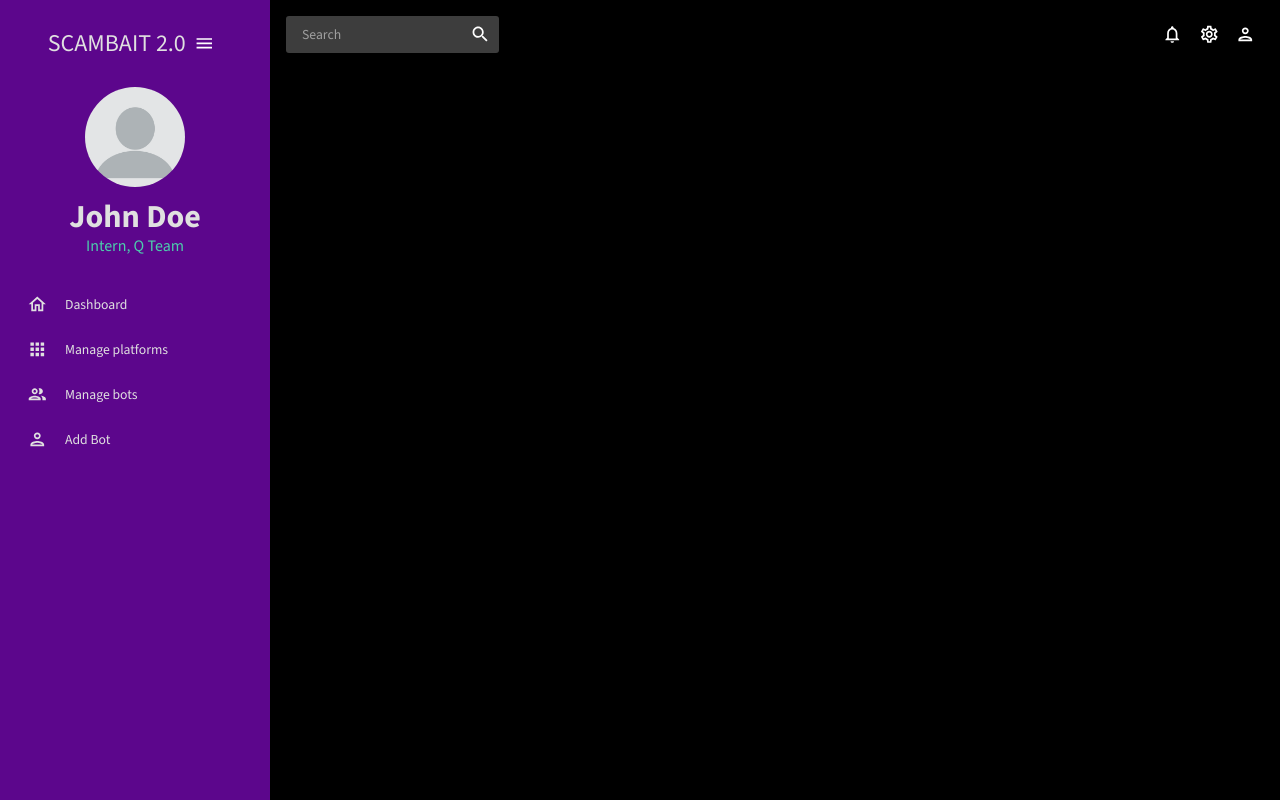
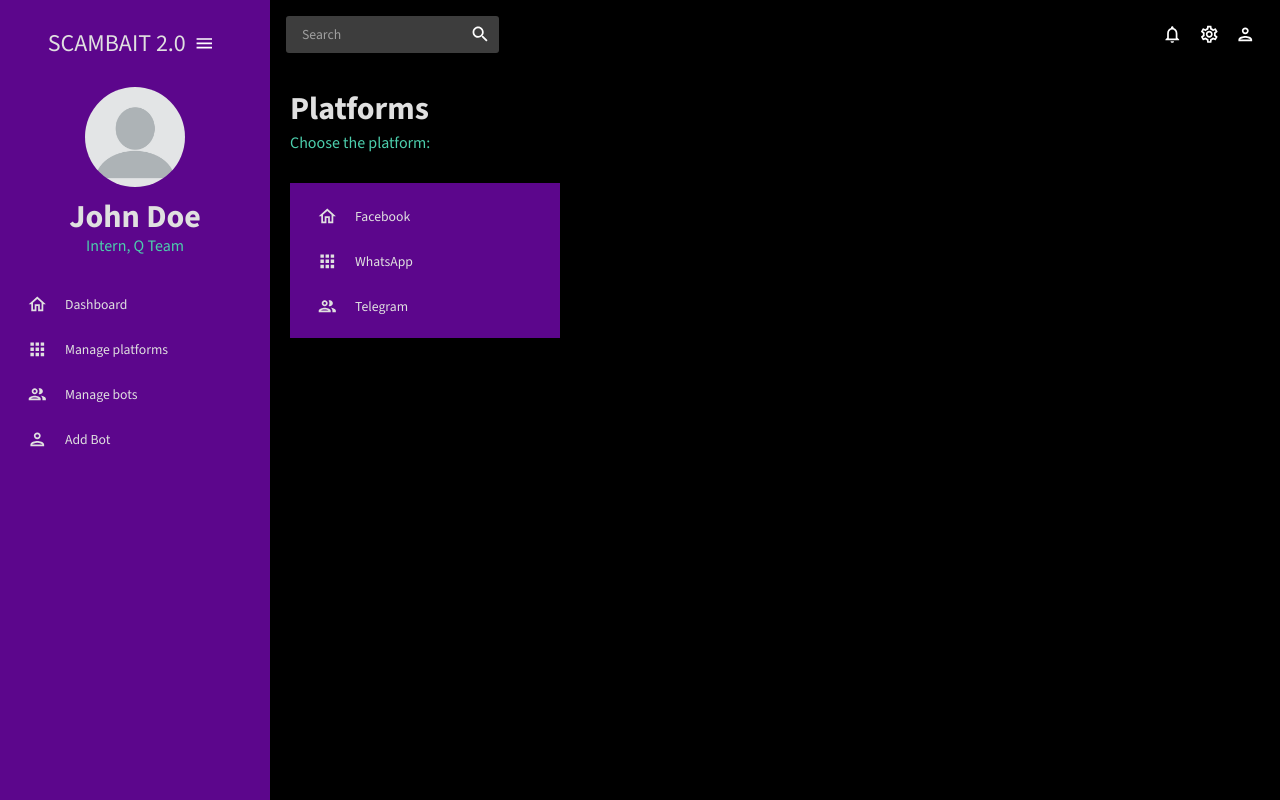
Before and after one commit to wjkb/Dashboard-v1, a React (Create React App) app: page /platforms in a window 1280 px wide. Built offline with nearby package versions, Linux system fonts and the light colour scheme.

Commit message:
Add new sidebar in manage platforms (buggy)

```diff
--- a/src/App.js
+++ b/src/App.js
@@ -1,15 +1,17 @@
 import { ColorModeContext, useMode } from "./theme";
 import { CssBaseline, ThemeProvider } from "@mui/material";
 import { Routes, Route } from "react-router-dom";
+import { useState } from "react";
 import Topbar from "./scenes/global/Topbar";
 import Sidebar from "./scenes/global/Sidebar";
 import Dashboard from "./scenes/dashboard";
 import Form from "./scenes/form";
 // import Team from "./scenes/Team";
-// import Platforms from "./scenes/Platforms";
+import Platforms from "./scenes/platforms";
 
 function App() {
   const [theme, colorMode] = useMode();
+  const [selectedPlatform, setSelectedPlatform] = useState(null);
 
   return (
     <ColorModeContext.Provider value={colorMode}>
@@ -21,9 +23,12 @@ function App() {
             <Topbar />
             <Routes>
               <Route path="/" element={<Dashboard />} />
+              <Route
+                path="/platforms"
+                element={<Platforms selectedPlatform={selectedPlatform} />}
+              />
               <Route path="/addbot" element={<Form />} />
               {/* <Route path="/team" element={<Team />} /> */}
-              {/* <Route path="/platforms" element={<Platforms />} /> */}
             </Routes>
           </main>
         </div>
--- a/src/scenes/global/Sidebar.jsx
+++ b/src/scenes/global/Sidebar.jsx
@@ -119,7 +119,7 @@ const Sidebar = () => {
           />
           <Item
             title="Manage platforms"
-            to="/manageplatforms"
+            to="/platforms"
             icon={<AppsOutlinedIcon />}
             selected={selected}
             setSelected={setSelected}
--- /dev/null
+++ b/src/scenes/platforms/index.jsx
@@ -0,0 +1,16 @@
+import { Box } from "@mui/material";
+import Header from "../../components/Header";
+import PlatformSidebar from "./platformSidebar";
+
+const Platforms = ({ selectedPlatform }) => {
+  return (
+    <Box m="20px">
+      <Box display="flex" justifyContent="space-between" alignItems="center">
+        <Header title="Platforms" subtitle="Choose the platform:" />
+      </Box>
+      <PlatformSidebar selectedPlatform={selectedPlatform} />
+    </Box>
+  );
+};
+
+export default Platforms;
--- /dev/null
+++ b/src/scenes/platforms/platformSidebar.jsx
@@ -0,0 +1,86 @@
+import { useState } from "react";
+import { ProSidebar, Menu, MenuItem } from "react-pro-sidebar";
+import "react-pro-sidebar/dist/css/styles.css";
+import { Box, IconButton, Typography, useTheme } from "@mui/material";
+import { Link } from "react-router-dom";
+import { tokens } from "../../theme";
+import HomeOutlinedIcon from "@mui/icons-material/HomeOutlined";
+import AppsOutlinedIcon from "@mui/icons-material/AppsOutlined";
+import PeopleOutlinedIcon from "@mui/icons-material/PeopleOutlined";
+import PersonOutlinedIcon from "@mui/icons-material/PersonOutlined";
+
+const Item = ({ title, to, icon, selected, setSelected }) => {
+  const theme = useTheme();
+  const colors = tokens;
+  return (
+    <MenuItem
+      active={selected === title}
+      style={{
+        color: colors.grey[100],
+      }}
+      onClick={() => setSelected(title)}
+      icon={icon}
+    >
+      <Typography>{title}</Typography>
+      <Link to={to} />
+    </MenuItem>
+  );
+};
+
+const PlatformSidebar = ({ selectedPlatform }) => {
+  const theme = useTheme();
+  const colors = tokens;
+
+  const [selected, setSelected] = useState(selectedPlatform || "Dashboard");
+
+  return (
+    <Box
+      sx={{
+        "& .pro-sidebar-inner": {
+          background: theme.palette.primary.main + " !important",
+        },
+        "& .pro-icon-wrapper": {
+          backgroundColor: "transparent !important",
+        },
+        "& .pro-inner-item": {
+          padding: "5px 35px 5px 20px !important",
+        },
+        "& .pro-inner-item:hover": {
+          color: "#ff00fe !important",
+        },
+        "& .pro-inner-item.active": {
+          color: "#ff00fe !important",
+        },
+      }}
+    >
+      <ProSidebar>
+        <Menu iconShape="square">
+          {/* MENU ITEMS */}
+          <Item
+            title="Facebook"
+            to="/platforms/facebook"
+            icon={<HomeOutlinedIcon />}
+            selected={selected}
+            setSelected={setSelected}
+          />
+          <Item
+            title="WhatsApp"
+            to="/platforms/whatsapp"
+            icon={<AppsOutlinedIcon />}
+            selected={selected}
+            setSelected={setSelected}
+          />
+          <Item
+            title="Telegram"
+            to="/platforms/telegram"
+            icon={<PeopleOutlinedIcon />}
+            selected={selected}
+            setSelected={setSelected}
+          />
+        </Menu>
+      </ProSidebar>
+    </Box>
+  );
+};
+
+export default PlatformSidebar;
```
Also changed, not shown: 1 other file (tests, documents, lock files or other folders).
